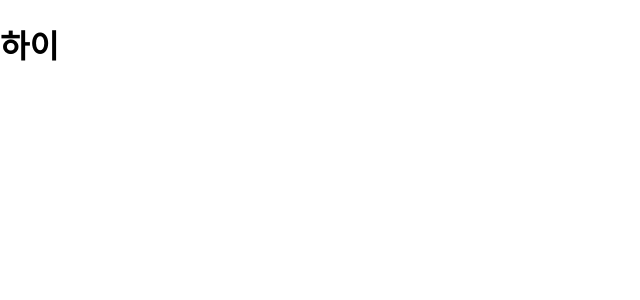
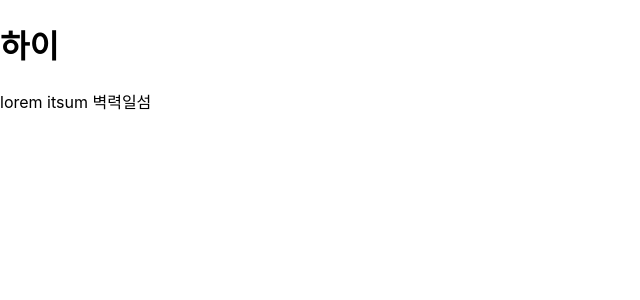
Before and after one commit to gbwlxhd97/react-hooks, a React (Create React App) app: page / in a window 1280 px wide. Shown: the top 300 px of the page, without its empty margins (0-640 px from the left). Built offline with nearby package versions, Linux system fonts and the light colour scheme.

Commit message:
chap 9 useFadeIn

```diff
--- a/src/App.js
+++ b/src/App.js
@@ -1,27 +1,30 @@
 import React, { useState, useEffect, useRef } from "react";
 
-const useBeforeLeave = (onBefore) => {
-  if (typeof onBefore !== "function") {
-    return; //onBefore이 함수가 아니면 다 죽임.(함수종료)
-  }
-  const handle = (event) => {
-    const { clientY } = event;
-    if (clientY <= 0) {
-      onBefore();
+const useFadeIn = (duration = 1, delay = 0) => {
+  const element = useRef();
+
+  //해당 element 안에 나타나기 위해서 useEffect 사용
+  useEffect(() => {
+    if (typeof duration !== "number" || typeof delay !== "number") {
+      return;
     }
-  };
-  useEffect(() => {
-    document.addEventListener("mouseleave", handle); //컴포넌트가 mount 되었을 때,
-    return () => document.removeEventListener("mouseleave", handle); //Unmount 되었을 때
-  }, []); //단 한번만 실행하기 위해서 deps를 빈 배열로 선언
+    if (element.current) {
+      const { current } = element;
+      current.style.opacity = 1;
+      current.style.transition = `opacity ${duration}s ease-in-out ${delay}s`;
+    }
+  }, [duration, delay]);
+
+  return { ref: element, style: { opacity: 0 } };
 };
 
 const App = () => {
-  const begForLife = () => console.log("pls dont leave");
-  useBeforeLeave(begForLife);
+  const fadeInH1 = useFadeIn(1, 2);
+  const fadeInP = useFadeIn(4, 4);
   return (
     <div className="App">
-      <h1>하이</h1>
+      <h1 {...fadeInH1}>하이</h1>
+      <p {...fadeInP}>lorem itsum 벽력일섬</p>
     </div>
   );
 };
```
Also changed, not shown: 1 other file (tests, documents, lock files or other folders).
